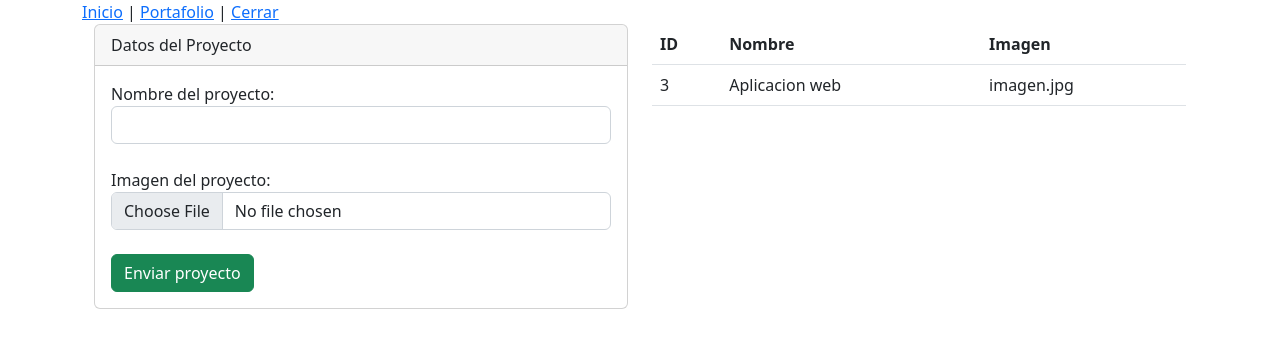
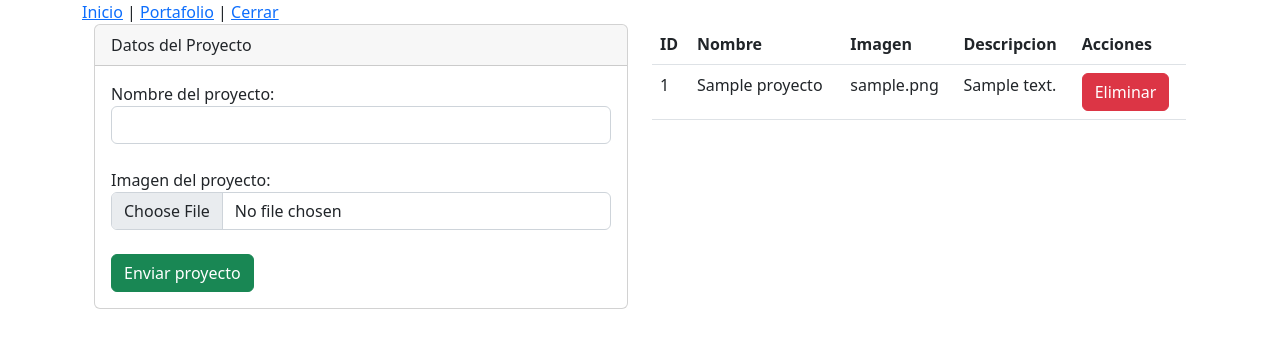
Before and after one commit to Bernardo-JGD/CursoPHPDeveloteca, a PHP site: page /portafolio.php in a window 1280 px wide. Shown: the top 348 px of the page. Run offline with PHP 8.4, Linux system fonts and the light colour scheme; the visitor is signed in with stand-in values (Sample User, id 1); tables that the repository leaves empty hold one stand-in row (values such as "Sample post").

Commit message:
Borrando datos

```diff
--- a/portafolio/conexion.php
+++ b/portafolio/conexion.php
@@ -25,6 +25,12 @@
             return $this->conexion->lastInsertId();//retorna el id insertado
         }
 
+        public function consultar($sql){
+            $sentencia = $this->conexion->prepare($sql);
+            $sentencia->execute();
+            return $sentencia->fetchAll();
+        }
+
     }
 
 ?>
--- a/portafolio/portafolio.php
+++ b/portafolio/portafolio.php
@@ -2,9 +2,24 @@
 <?php include("conexion.php"); ?>
 <?php
 
+    if($_POST){
+        //print_r($_POST);
+        $nombre = $_POST['nombre'];
+        $objConexion = new conexion();
+        $sql="INSERT INTO `proyectos` (`id`, `nombre`, `imagen`, `descripcion`) VALUES (NULL, '$nombre', 'imagen.jpg', 'Insercion de ejemplo 1');";
+        $objConexion->ejecutar($sql);
+    }
+
+    if($_GET){
+        $id=$_GET['borrar'];
+        $objConexion = new conexion();
+        $sql = "DELETE FROM `proyectos` WHERE `proyectos`.`id` =".$id;
+        $objConexion->ejecutar($sql);
+    }
+
     $objConexion = new conexion();
-    $sql="INSERT INTO `proyectos` (`id`, `nombre`, `imagen`, `descripcion`) VALUES (NULL, 'Proyecto 1', 'imagen.jpg', 'Insercion de ejemplo 1');";
-    $objConexion->ejecutar($sql);
+    $proyectos = $objConexion->consultar("SELECT * FROM `proyectos`");
+    //print_r($proyectos);
 
 ?>
 
@@ -21,7 +36,7 @@
                     </div>
 
                     <div class="card-body" >
-                        <form action="portafolio.php" method="post" >
+                        <form action="portafolio.php" method="post" enctype="multipart/form-data" >
 
                             Nombre del proyecto:
                             <input class="form-control" type="text" name="nombre" id="" />
@@ -44,14 +59,20 @@
                             <th>ID</th>
                             <th>Nombre</th>
                             <th>Imagen</th>
+                            <th>Descripcion</th>
+                            <th>Acciones</th>
                         </tr>
                     </thead>
                     <tbody>
+                        <?php foreach($proyectos as $proyecto){ ?>
                         <tr>
-                            <td>3</td>
-                            <td>Aplicacion web</td>
-                            <td>imagen.jpg</td>
+                            <td> <?php echo $proyecto['id']; ?> </td>
+                            <td> <?php echo $proyecto['nombre']; ?> </td>
+                            <td> <?php echo $proyecto['imagen']; ?> </td>
+                            <td> <?php echo $proyecto['descripcion']; ?> </td>
+                            <td> <a class="btn btn-danger" href="?borrar=<?php echo$proyecto['id']; ?>"  >Eliminar</a> </td>
                         </tr>
+                        <?php } ?>
                     </tbody>
                 </table>
             </div>
```
